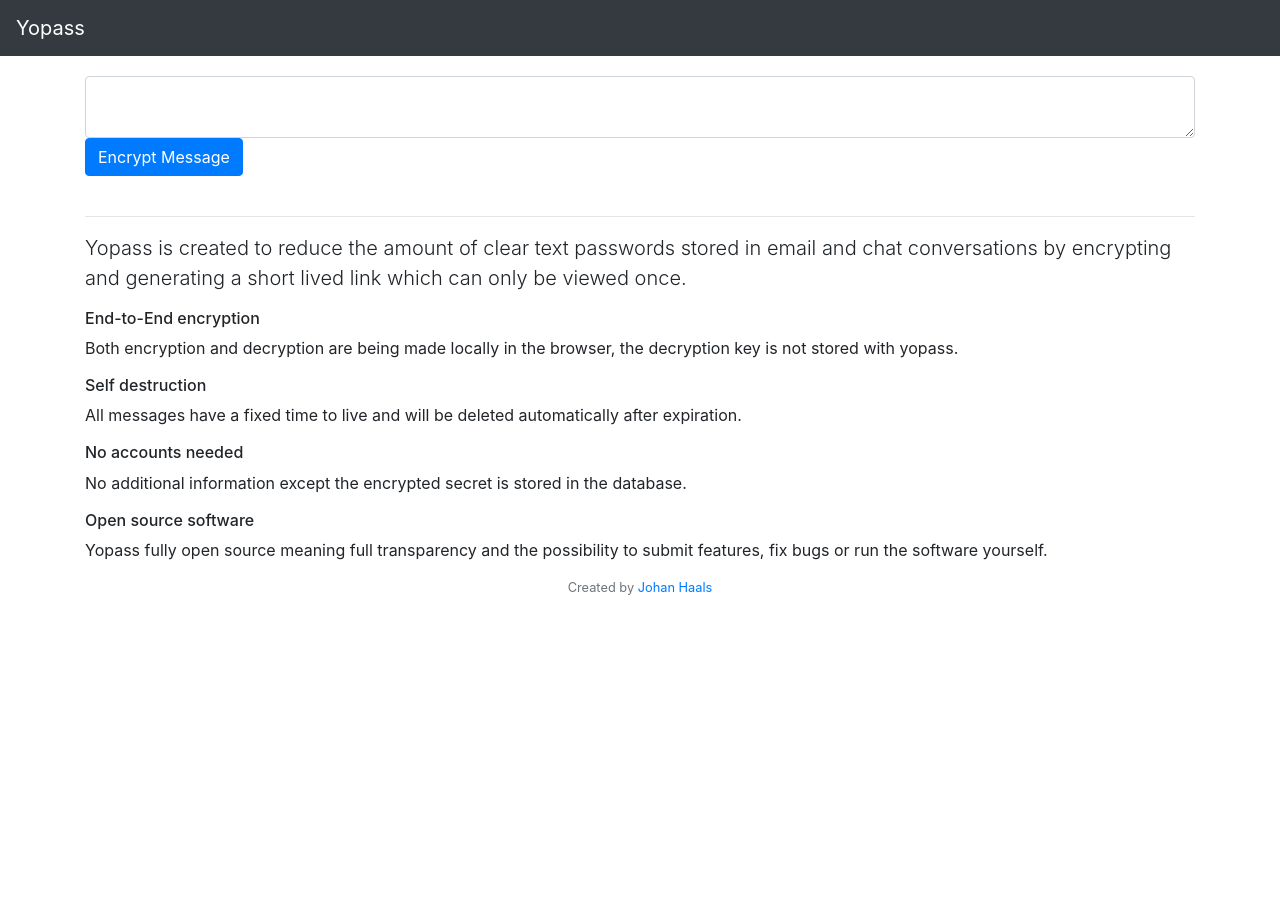
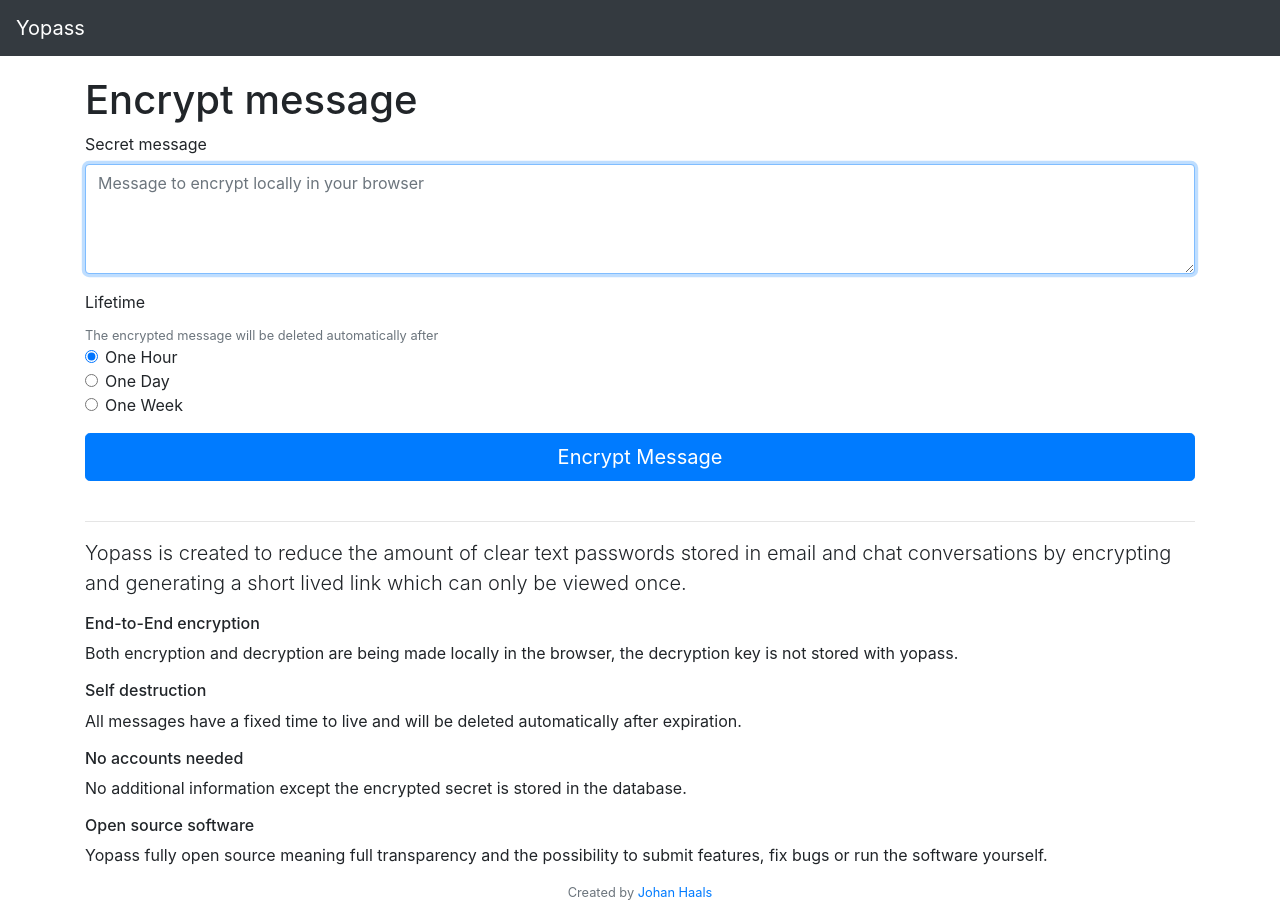
Before and after one commit to jhaals/temp, a React (Create React App) app: page /#/ in a window 1280 px wide. Before the commit the page ends 800 px from the top, so only its background shows below. Built offline with nearby package versions, Linux system fonts and the light colour scheme.

Commit message:
Style create

```diff
--- a/src/Create.tsx
+++ b/src/Create.tsx
@@ -1,8 +1,16 @@
 import * as React from 'react';
 // @ts-ignore
 import { Suspense } from 'react';
-import { useReducer } from 'react';
-import { Alert, Button, Input } from 'reactstrap';
+import { useReducer, useState } from 'react';
+import {
+  Alert,
+  Button,
+  Form,
+  FormGroup,
+  FormText,
+  Input,
+  Label,
+} from 'reactstrap';
 import * as sjcl from 'sjcl';
 import Result from './Result';
 
@@ -30,7 +38,6 @@
 
 interface State {
   secret: string;
-  expiration: string;
   errorMessage: string;
   password: string;
   loading: boolean;
@@ -70,10 +77,10 @@
 };
 
 const Create = () => {
+  const [expiration, setExpiration] = useState('3600');
   const [state, dispatch] = useReducer<State, Action>(reducer, {
     backendDomain: 'http://localhost:1337',
     errorMessage: '',
-    expiration: '3600',
     loading: false,
     password: '',
     secret: '',
@@ -89,7 +96,7 @@
       const pw = randomString();
       const request = await fetch(`${state.backendDomain}/secret`, {
         body: JSON.stringify({
-          expiration: parseInt(state.expiration, 10),
+          expiration: parseInt(expiration, 10),
           secret: sjcl.encrypt(pw, state.secret).toString(),
         }),
         method: 'POST',
@@ -108,27 +115,85 @@
 
   return (
     <div>
+      <h1>Encrypt message</h1>
       <Error
         message={state.errorMessage}
         onClick={() => dispatch({ type: 'ERROR_CLEAR' })}
       />
-      <Loading show={state.loading} />
       {state.uuid ? (
         <Result uuid={state.uuid} password={state.password} />
       ) : (
-        <div>
+        <Form>
+          <FormGroup>
+            <Label for="exampleText">Secret message</Label>
             <Input
               type="textarea"
               name="secret"
+              rows="4"
+              autoFocus={true}
+              placeholder="Message to encrypt locally in your browser"
               onChange={e =>
                 dispatch({ type: 'SECRET_UPDATE', value: e.target.value })
               }
               value={state.secret}
             />
-          <Button onClick={() => submit()} color="primary">
-            Encrypt Message
+          </FormGroup>
+          <FormGroup tag="fieldset">
+            <Label>Lifetime</Label>
+            <FormText color="muted">
+              The encrypted message will be deleted automatically after
+            </FormText>
+            <FormGroup check={true}>
+              <Label check={true}>
+                <Input
+                  type="radio"
+                  name="1h"
+                  value="3600"
+                  onChange={e => setExpiration(e.target.value)}
+                  checked={expiration === '3600'}
+                />
+                One Hour
+              </Label>
+            </FormGroup>
+            <FormGroup check={true}>
+              <Label check={true}>
+                <Input
+                  type="radio"
+                  name="1d"
+                  value="86400"
+                  onChange={e => setExpiration(e.target.value)}
+                  checked={expiration === '86400'}
+                />
+                One Day
+              </Label>
+            </FormGroup>
+            <FormGroup check={true} disabled={true}>
+              <Label check={true}>
+                <Input
+                  type="radio"
+                  name="1w"
+                  value="604800"
+                  onChange={e => setExpiration(e.target.value)}
+                  checked={expiration === '604800'}
+                />
+                One Week
+              </Label>
+            </FormGroup>
+          </FormGroup>
+          <Button
+            disabled={state.loading}
+            color="primary"
+            size="lg"
+            block={true}
+            onClick={() => submit()}
+          >
+            {state.loading ? (
+              <span>Encrypting message...</span>
+            ) : (
+              <span>Encrypt Message</span>
+            )}
           </Button>
-        </div>
+        </Form>
       )}
     </div>
   );
@@ -143,10 +208,6 @@
     </Alert>
   ) : null;
 
-const Loading = (
-  props: { readonly show: boolean } & React.HTMLAttributes<HTMLElement>,
-) => (props.show ? <h2>Loading</h2> : null);
-
 const randomString = () => {
   let text = '';
   const possible =
```
Lines whose indentation alone changed are shown as unchanged.
